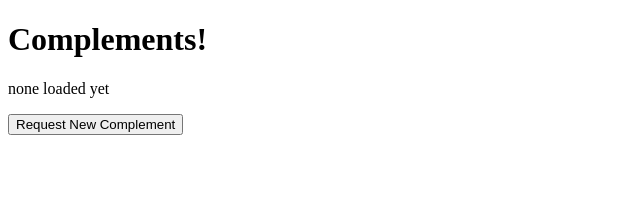
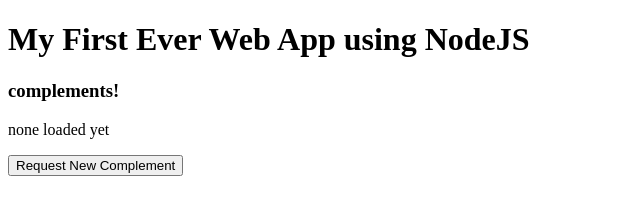
Before and after one commit to j03hanafi/first-ever-useless-nodejs-app, a website: page node-example/index.html in a window 1280 px wide. Shown: the whole page, without its empty margins (0-640 px from the left). Drawn offline with Linux system fonts and the light colour scheme.

Commit message:
updated h1

```diff
--- a/node-example/index.html
+++ b/node-example/index.html
@@ -6,7 +6,8 @@
     <title>First Ever Web App</title>
   </head>
   <body>
-    <h1>Complements!</h1>
+    <h1>My First Ever Web App using NodeJS</h1>
+    <h3>complements!</h3>
     <p class="complement">none loaded yet</p>
     <button class="request-complement">Request New Complement</button>
     <script src="./public/complements.js"></script>
```
